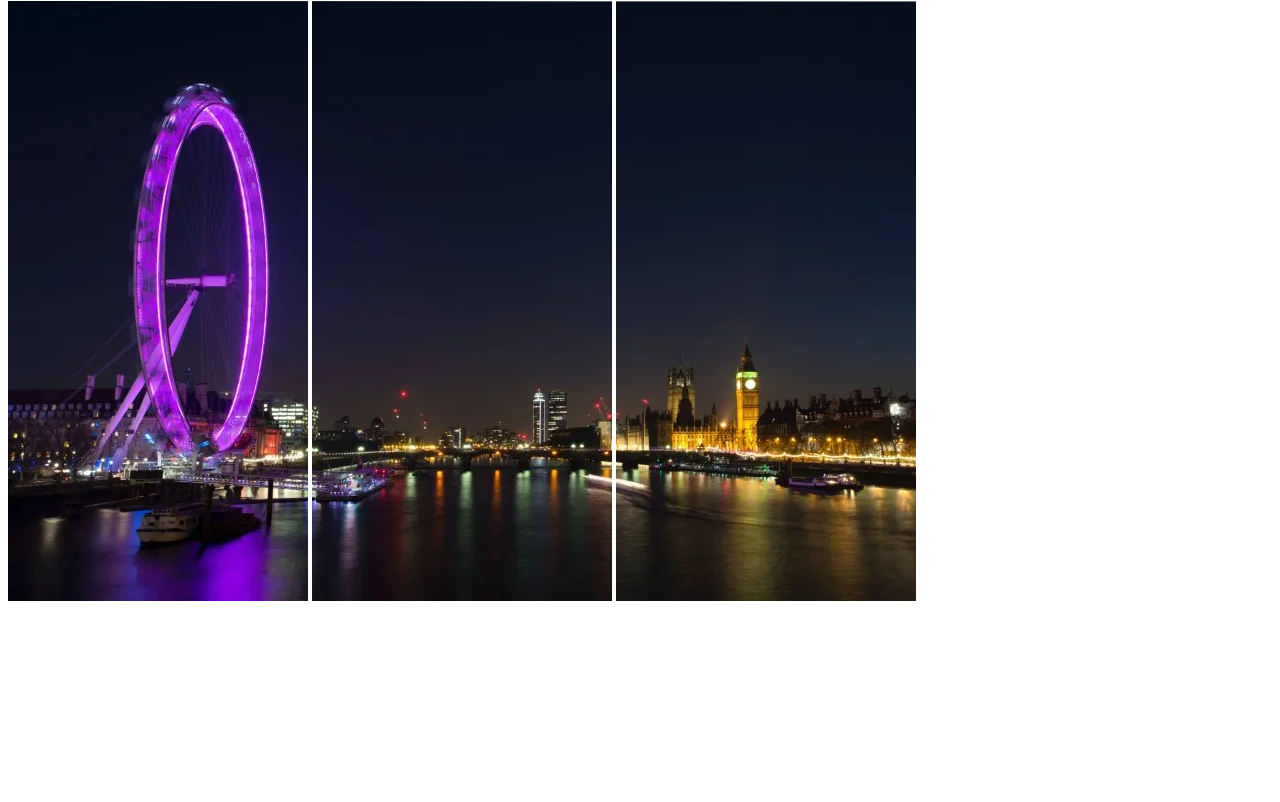
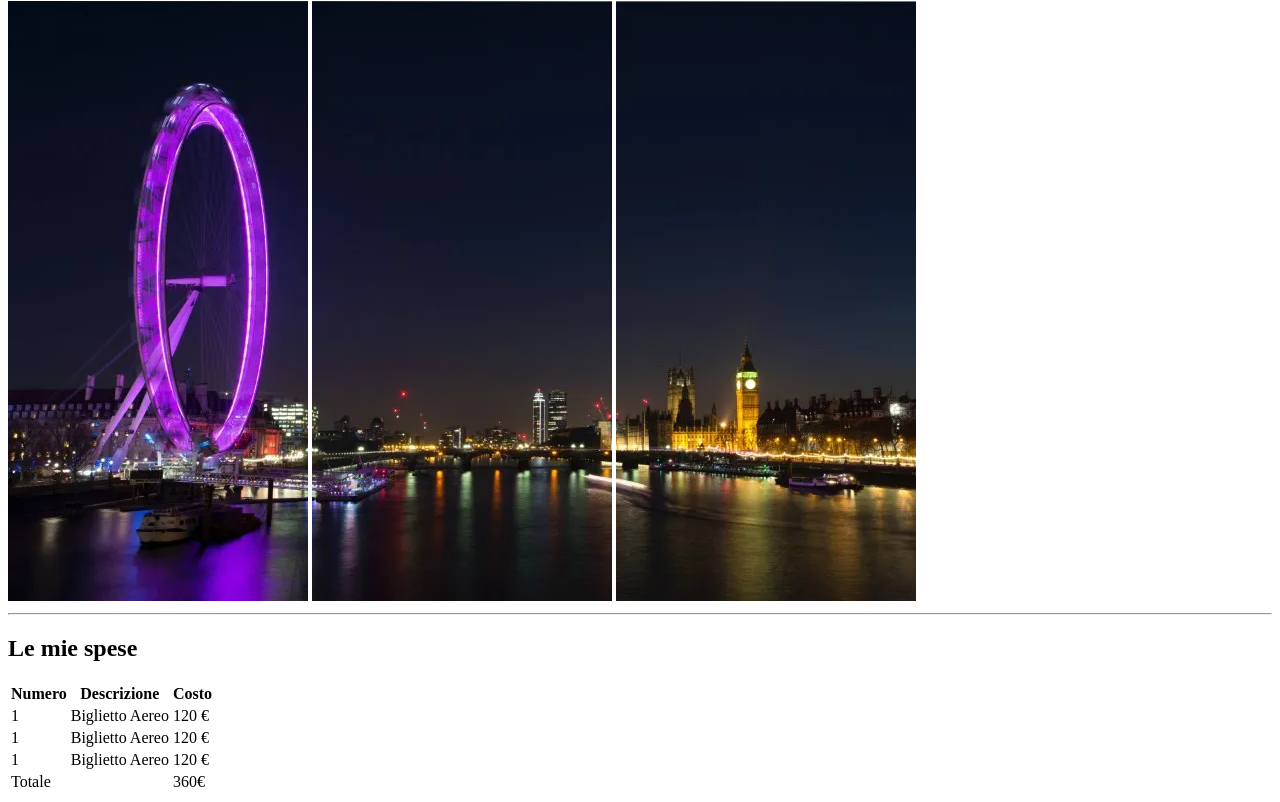
Before and after one commit to fabiopacifici/149-html-london-trip, a plain HTML site: page index.html in a window 1280 px wide. Shown: the part 79-881 px from the top of the page. Before the commit the page ends 800 px from the top, so only its background shows below. Drawn offline with Linux system fonts and the light colour scheme.

Commit message:
add my expenses section

```diff
--- a/index.html
+++ b/index.html
@@ -17,6 +17,48 @@
       <img src="./img/pexels-bill-emrich-230794-2.webp" alt="">
     </div>
     <!-- /banner -->
+
+
+    <hr>
+    <section>
+      <h2>Le mie spese</h2>
+      <table>
+        <thead>
+          <tr>
+            <th>Numero</th>
+            <th>Descrizione</th>
+            <th>Costo</th>
+          </tr>
+        </thead>
+        <tbody>
+          <tr>
+            <td>1</td>
+            <td>Biglietto Aereo</td>
+            <td>120 &euro;</td>
+          </tr>
+          <tr>
+            <td>1</td>
+            <td>Biglietto Aereo</td>
+            <td>120 &euro;</td>
+          </tr>
+          <tr>
+            <td>1</td>
+            <td>Biglietto Aereo</td>
+            <td>120 &euro;</td>
+          </tr>
+        </tbody>
+        <tfoot>
+          <tr>
+            <td>Totale</td>
+            <td></td>
+            <td>360&euro;</td>
+          </tr>
+        </tfoot>
+      </table>
+    </section>
+    <!-- /expenses -->
+
+
   </main>
   <footer></footer>
 
```
